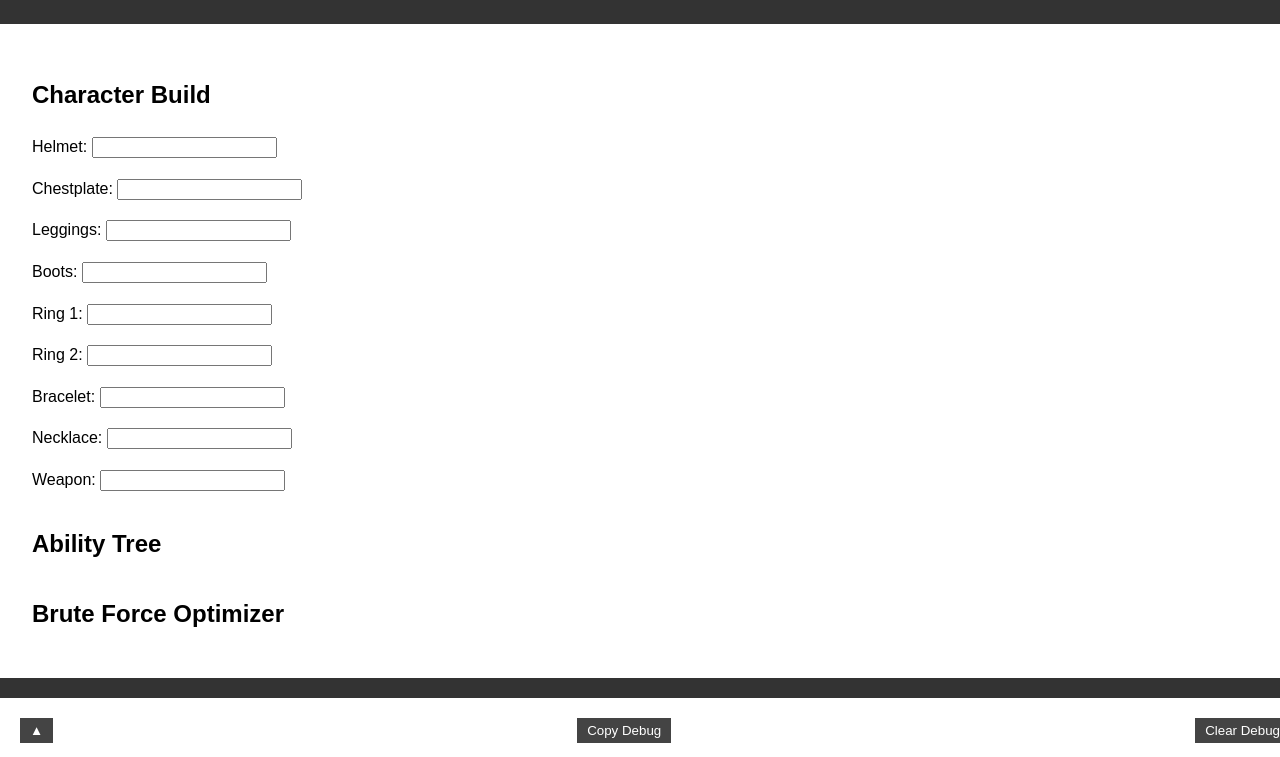
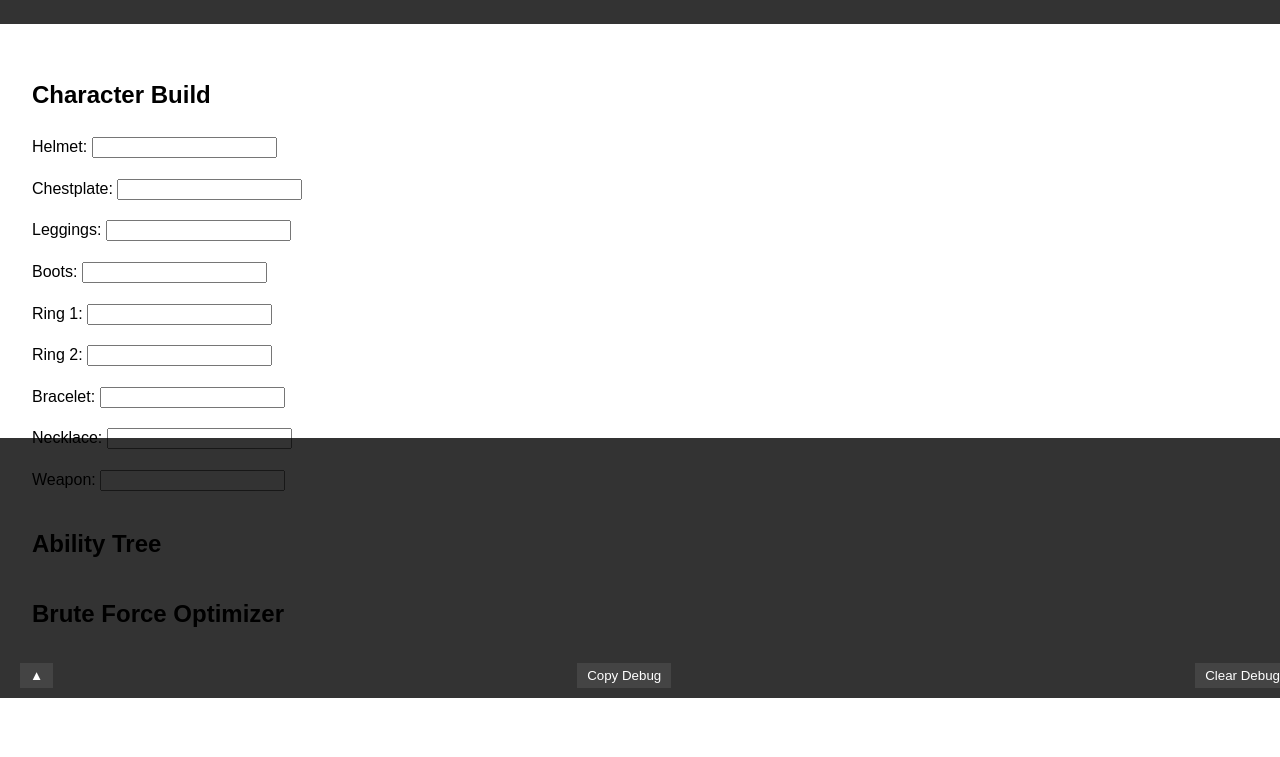
Before and after one commit to HoboWizard1/Wynbruteforce, a plain HTML site: page index.html in a window 1280 px wide. Shown: the part 102-859 px from the top of the page. Before the commit the page ends 800 px from the top, so only its background shows below. Drawn offline with Linux system fonts and the light colour scheme; a script that the page names is missing; files whose address does not match are found by name.

Commit message:
Auto Update

```diff
--- a/css/styles.css
+++ b/css/styles.css
@@ -14,6 +14,7 @@ header {
 
 main {
     padding: 2rem;
+    margin-bottom: 60px; /* Add space for the debug box */
 }
 
 section {
@@ -34,10 +35,24 @@ footer {
     transition: color 0.3s ease;
 }
 
+/* Debug box styles */
 #debug-box {
+    position: fixed;
+    bottom: 0;
+    left: 0;
+    width: 100%;
+    background-color: rgba(0, 0, 0, 0.8);
+    color: white;
     font-family: monospace;
     font-size: 12px;
     line-height: 1.4;
+    z-index: 9999;
+    transition: height 0.3s ease;
+}
+
+#debug-content {
+    padding: 10px;
+    overflow-y: auto;
 }
 
 #debug-box button {
@@ -52,7 +67,3 @@ footer {
 #debug-box button:hover {
     background-color: #555;
 }
-
-#debug-content {
-    padding-bottom: 10px;
-}
--- a/debug.js
+++ b/debug.js
@@ -3,6 +3,8 @@ export class DebugBox {
         this.createDebugBox();
         this.resizeObserver = new ResizeObserver(() => this.adjustContentHeight());
         this.resizeObserver.observe(document.body);
+        // Initialize the debug box to be visible
+        this.toggleDebugBoxSize();
     }
 
     createDebugBox() {
```
